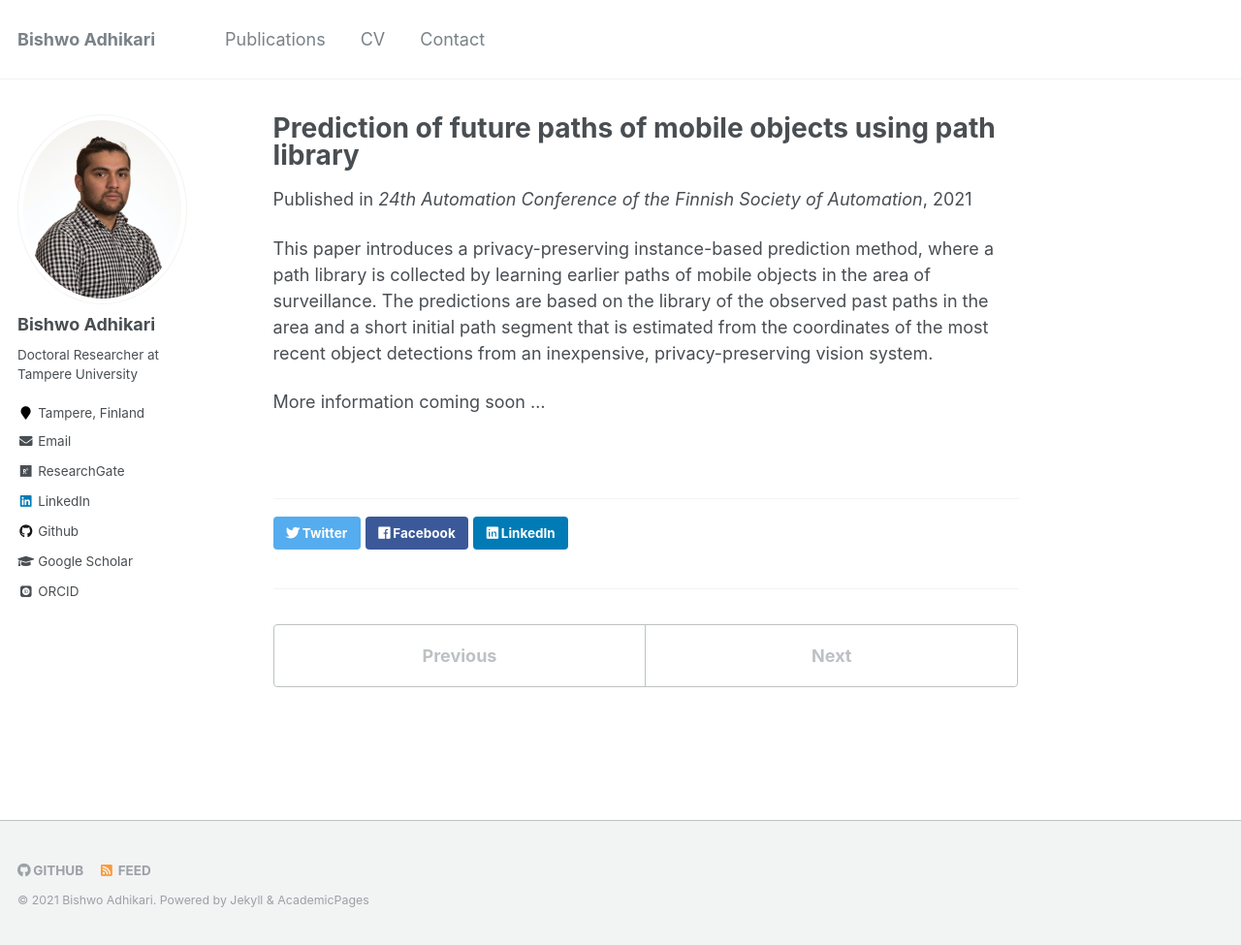
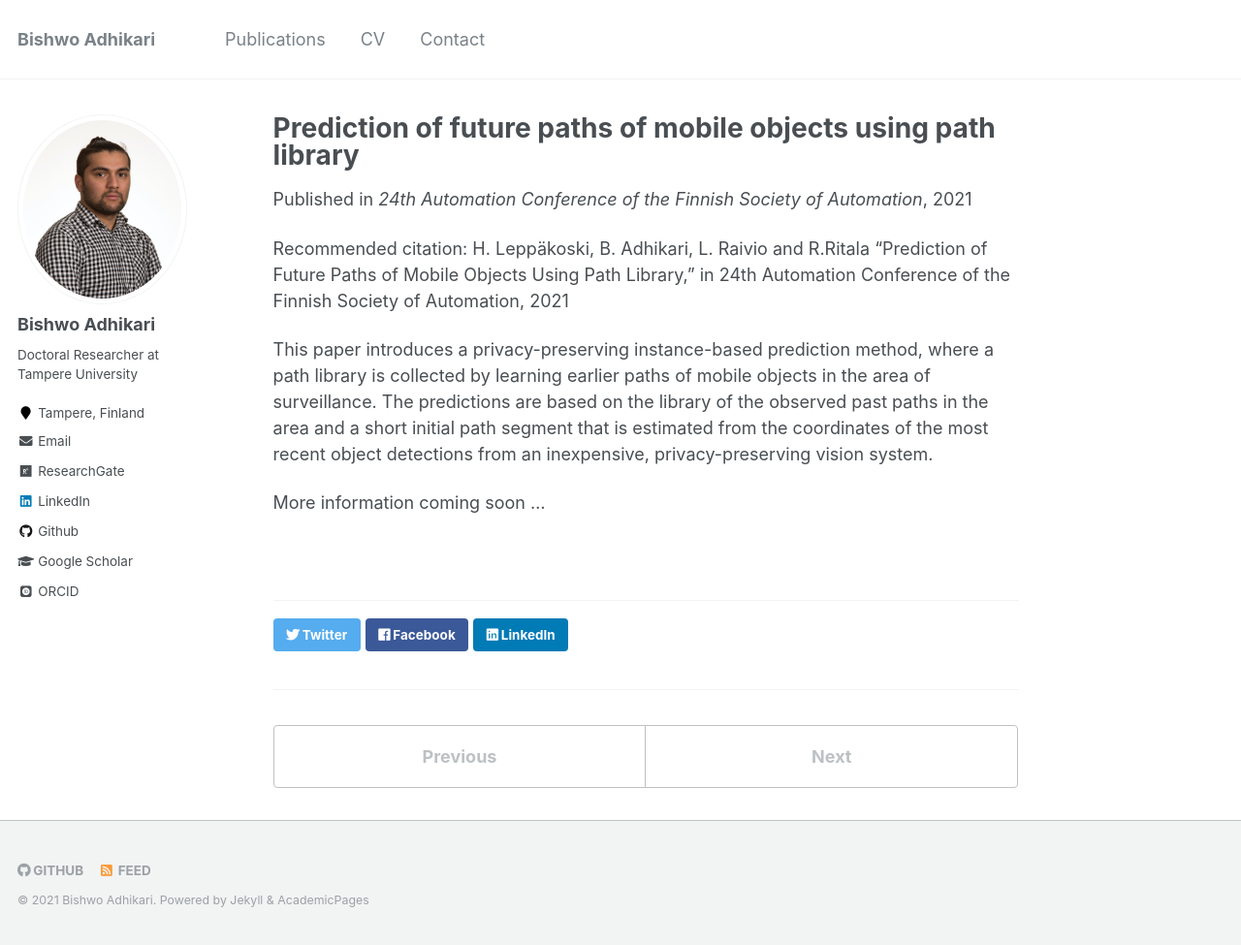
Before and after one commit to adhikaribishwo/adhikaribishwo.github.io, a Jekyll site: the page built from _publications/paper-5.md, in a window 1280 px wide and 975 px high. Shown: the whole window at 97% size. Built offline with Jekyll 4.4.1, drawn with Linux system fonts in a browser that asks for light colours; some web fonts are replaced.

Commit message:
publicaition update

```diff
--- a/_publications/paper-5.md
+++ b/_publications/paper-5.md
@@ -6,7 +6,7 @@ excerpt: 'A path library-based method to predict future paths of mobile objects.
 date: 'March 2021'
 venue: '24th Automation Conference of the Finnish Society of Automation'
 # paperurl: 'http://adhikaribishwo.github.io/files/paper4.pdf'
-# citation: ' B.  Adhikari, E.Rahtu,  and  H.  Huttunen,  “Sample Selection for Efficient Image Annotation,” in 9th European Workshop on Visual Information Processing (EUVIP), 2021'
+citation: ' H. Leppäkoski, B. Adhikari, L. Raivio and R.Ritala  “Prediction of Future Paths of Mobile Objects Using Path Library,” in 24th Automation Conference of the Finnish Society of Automation, 2021'
 ---
 This paper introduces a privacy-preserving instance-based prediction method, where a path library is collected by learning earlier paths of mobile objects in the area of surveillance. The predictions are based on the library of the observed past paths in the area and a short initial path segment that is estimated from the coordinates of the most recent object detections from an inexpensive, privacy-preserving vision system.
 
```
